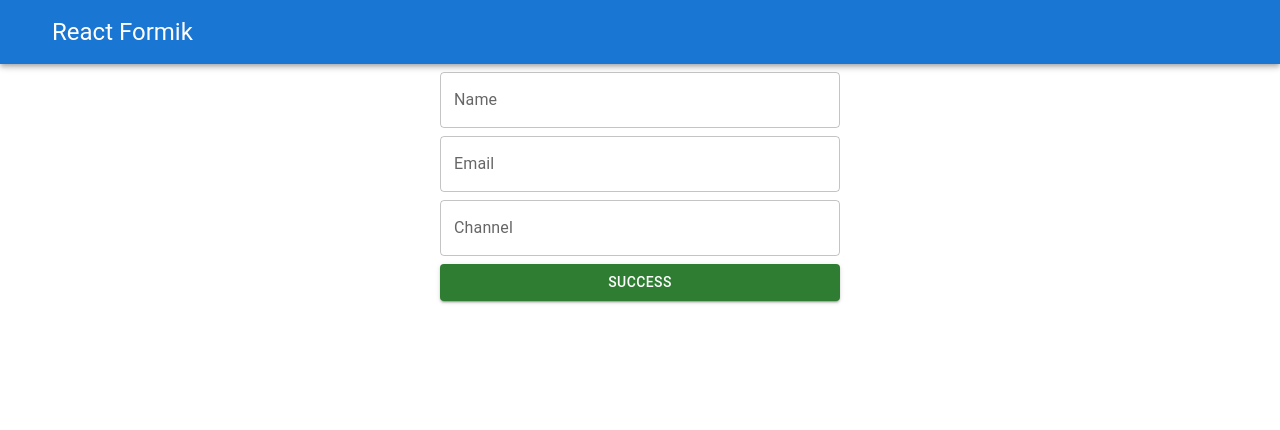
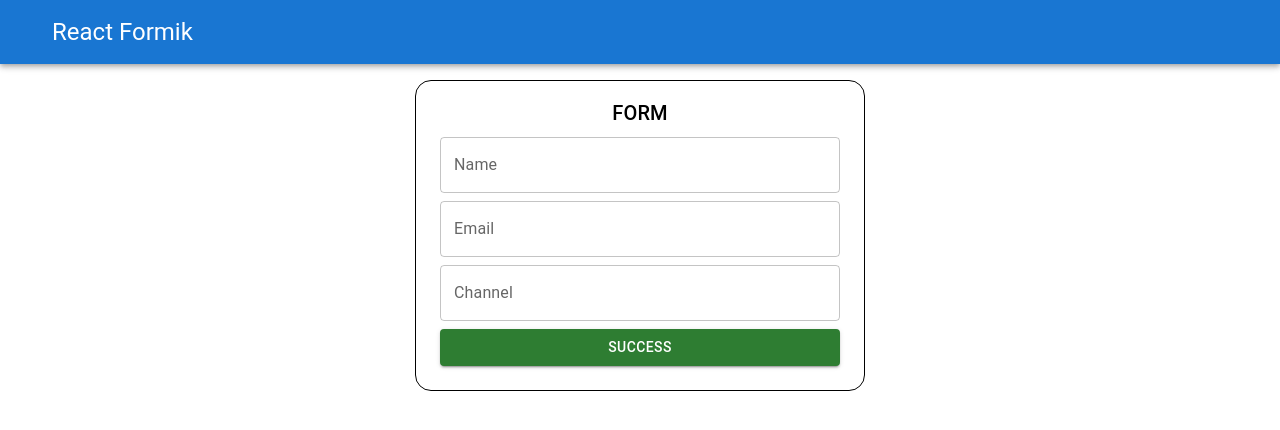
Before and after one commit to urbain32/formik-react, a React (Create React App) app: page / in a window 1280 px wide. Shown: the top 430 px of the page. Built offline with nearby package versions, Linux system fonts and the light colour scheme; the HTML template or start-up script is replaced by a standard one.

Commit message:
handleling  submit

```diff
--- a/src/components/SimpleForm.js
+++ b/src/components/SimpleForm.js
@@ -1,4 +1,4 @@
-import { Box, Button, TextField } from '@mui/material';
+import { Box, Button, TextField, Typography } from '@mui/material';
 import React from 'react';
 import { useFormik } from 'formik';
 const SimpleForm = () => {
@@ -8,11 +8,17 @@ const SimpleForm = () => {
       email: '',
       channel: '',
     },
+    onSubmit: (values) => {
+      console.log('Formik values', values);
+    },
   });
-  console.log('Formik values', formik.values);
   return (
-    <Box>
+    <Box sx={{ border: 1, borderRadius: 4, p: 2, m: 2 }}>
+      <Typography variant='h6' align='center'>
+        FORM
+      </Typography>
       <Box
+        onSubmit={formik.handleSubmit}
         component='form'
         sx={{
           '& > :not(style)': { m: 1, width: '400px', borderRadius: 10 },
```
